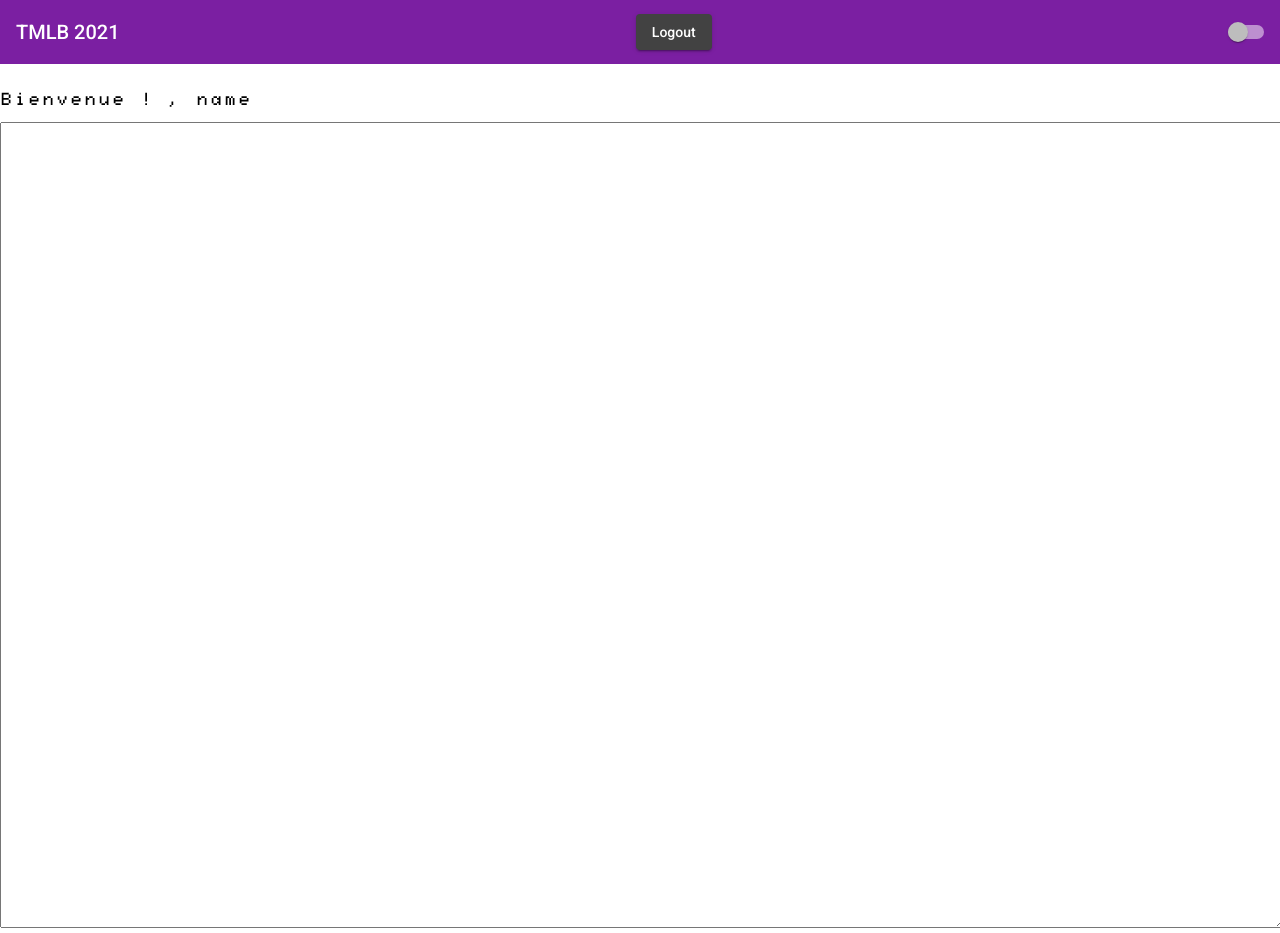
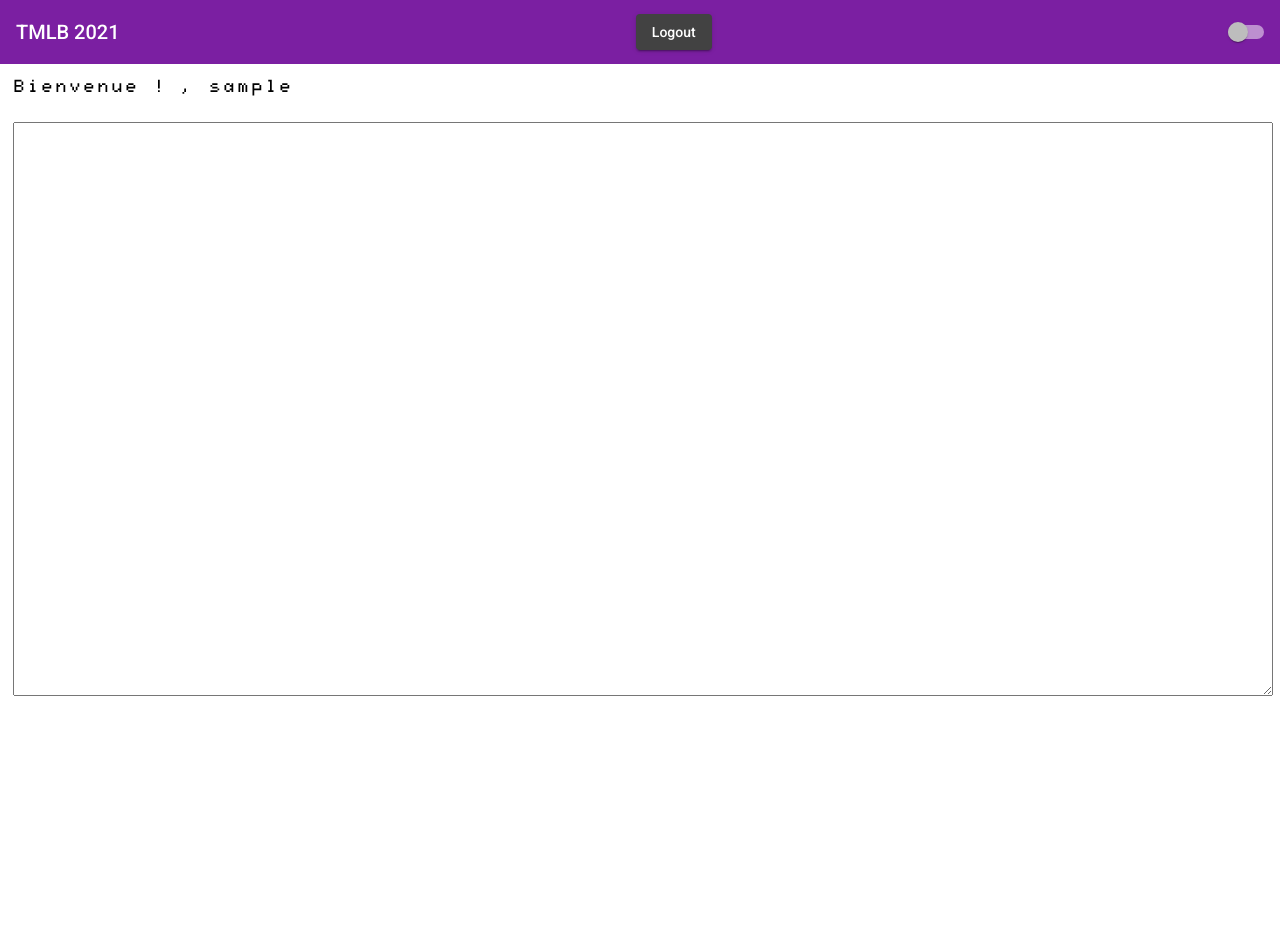
Before and after one commit to SimonMerlin/nuitinfo2021_TMLB, an Angular app: page /home in a window 1280 px wide. After the commit the page ends 800 px from the top, so only its background shows below. Built offline with nearby package versions, Linux system fonts and the light colour scheme; sample sign-in values are in the browser's storage.

Commit message:
cablage avec la page signin

```diff
--- a/src/app/app-routing.module.ts
+++ b/src/app/app-routing.module.ts
@@ -9,7 +9,7 @@ import { MinitelComponent } from './minitel/minitel.component';
 const routes: Routes = [
   { path: 'signin', component: SignInComponent },
   { path: 'authenticated', component: AuthenticatedComponent, canActivate: [AuthentGuard]},
-  { path: 'home', component: MinitelComponent, canActivate: [AuthentGuard]},
+  { path: 'home', component: MinitelComponent},
   { path: 'signup', component: SignUpComponent },
   { path: '**', pathMatch: 'full', redirectTo: 'signin' },
 
--- a/src/app/minitel/minitel.component.scss
+++ b/src/app/minitel/minitel.component.scss
@@ -1,10 +1,13 @@
 .textArea {
-  width: 100%;
-  height: 100%;
+  width: 98%;
+  height: 71%;
+  margin: 1%;
   font-family: "Minitel";
+
 }
 
 .welcomeMessage {
   font-family: "Minitel";
-  margin-top: 2%;
+  margin: 1%;
+  color: var(--font-theme);
 }
--- a/src/app/minitel/minitel.component.ts
+++ b/src/app/minitel/minitel.component.ts
@@ -1,4 +1,5 @@
 import { Component, OnInit, Input } from '@angular/core';
+import { User } from '../shared/model/User.model';
 
 @Component({
   selector: 'app-minitel',
@@ -15,7 +16,8 @@ export class MinitelComponent implements OnInit {
 
   ngOnInit(): void {
      // application
-     this.welcomeMessage += this.name;
+     var user: User = JSON.parse(localStorage.getItem("user")!);
+     this.welcomeMessage += user.username;
     var speed = 75;
     var delay = this.welcomeMessage.length * speed + speed;
     this.typeEffect(speed);
--- a/src/app/shared/service/login-signup.service.ts
+++ b/src/app/shared/service/login-signup.service.ts
@@ -29,7 +29,7 @@ export class LoginSignupService {
   user$: Subject<User> = new Subject();
 
   signUp(user: User): void{
-    user.secret = Speakeasy.generateSecret();
+    // user.secret = Speakeasy.generateSecret();
 
     if(localStorage.getItem(this.key)){
       let users: User[] = JSON.parse(localStorage.getItem(this.key)!)
@@ -55,7 +55,7 @@ export class LoginSignupService {
         localStorage.setItem('logged', 'true');
         localStorage.setItem('user', JSON.stringify(userFind));
         this.snackBar.open('signin success', '', {duration: 2000});
-        this.router.navigate(['authenticated'])
+        this.router.navigate(['home'])
         return true;
       }else{
         this.snackBar.open('signin failed', '', {duration: 2000});
--- a/src/colors.scss
+++ b/src/colors.scss
@@ -1,8 +1,10 @@
+
 /* Copyright Ta merge la branche */
 
 $main-theme-light: #fff;
 $main-theme-dark: #000;
 
 $colors: (
-    --main-theme: ( $main-theme-light, $main-theme-dark )
+    --main-theme: ( $main-theme-light, $main-theme-dark ),
+    --font-theme: ( $main-theme-dark, $main-theme-light)
 );
```
